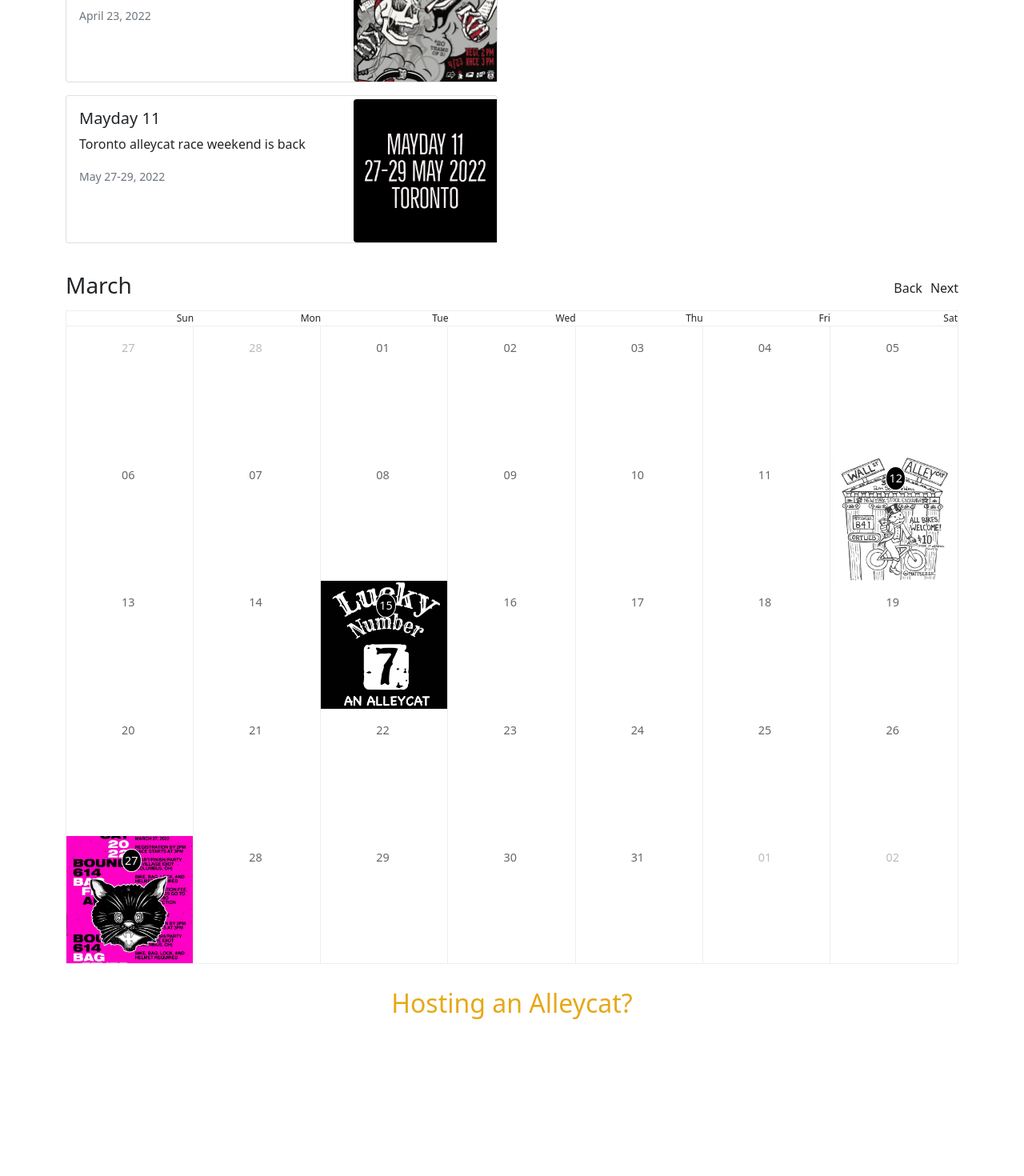
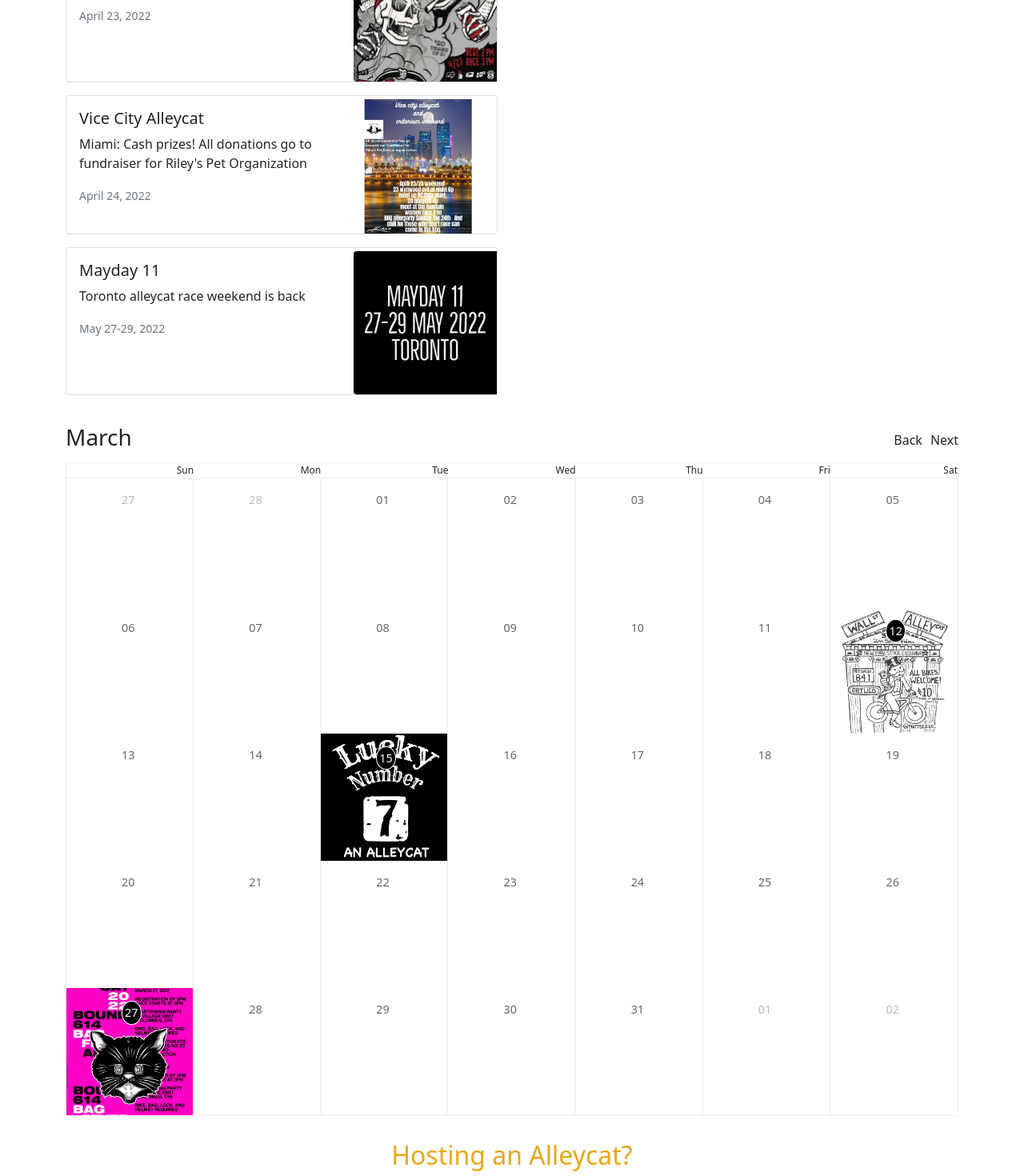
Before and after one commit to gtzilla/race-calendar, a Next.js app: page / in a window 1280 px wide. Shown: the part 1060-2530 px from the top of the page at 80% size. Before the commit the page ends 2341 px from the top, so only its background shows below. Built offline with nearby package versions, Linux system fonts and the light colour scheme.

Commit message:
miami vice city alleycat

```diff
--- /dev/null
+++ b/posts/4-24-2022-miami-vice-city.mdx
@@ -0,0 +1,15 @@
+---
+title: Vice City Alleycat
+date: 'April 24, 2022'
+description: "Miami: Cash prizes! All donations go to fundraiser for Riley's Pet Organization"
+thumbnailUrl: '/4-24-2022-miami-CbznT2LrVin.jpg'
+coverImage: '/4-24-2022-miami-CbznT2LrVin.jpg'
+flyerUrl: https://www.instagram.com/p/CbznT2LrVin/
+host: trackbabesmia
+tags: ['alleycat', 'miami']
+mapsLink: https://goo.gl/maps/jgBHaWvffbfh9SUP7
+---
+
+<div>
+  Reg 4pm, race 5p. Start is the Margaret pace park! WTF race free. After the race there will be free food and drinks while it lasts. BBQ and chill after party.
+</div>
--- a/styles/globals.css
+++ b/styles/globals.css
@@ -22,4 +22,5 @@ a {
 .hosting-call-to-action-homepage {
   color: #E6A817;
   cursor: pointer;
+  margin-bottom: 3vh;
 }
```
Also changed, not shown: public/4-24-2022-miami-CbznT2LrVin.jpg (added).
